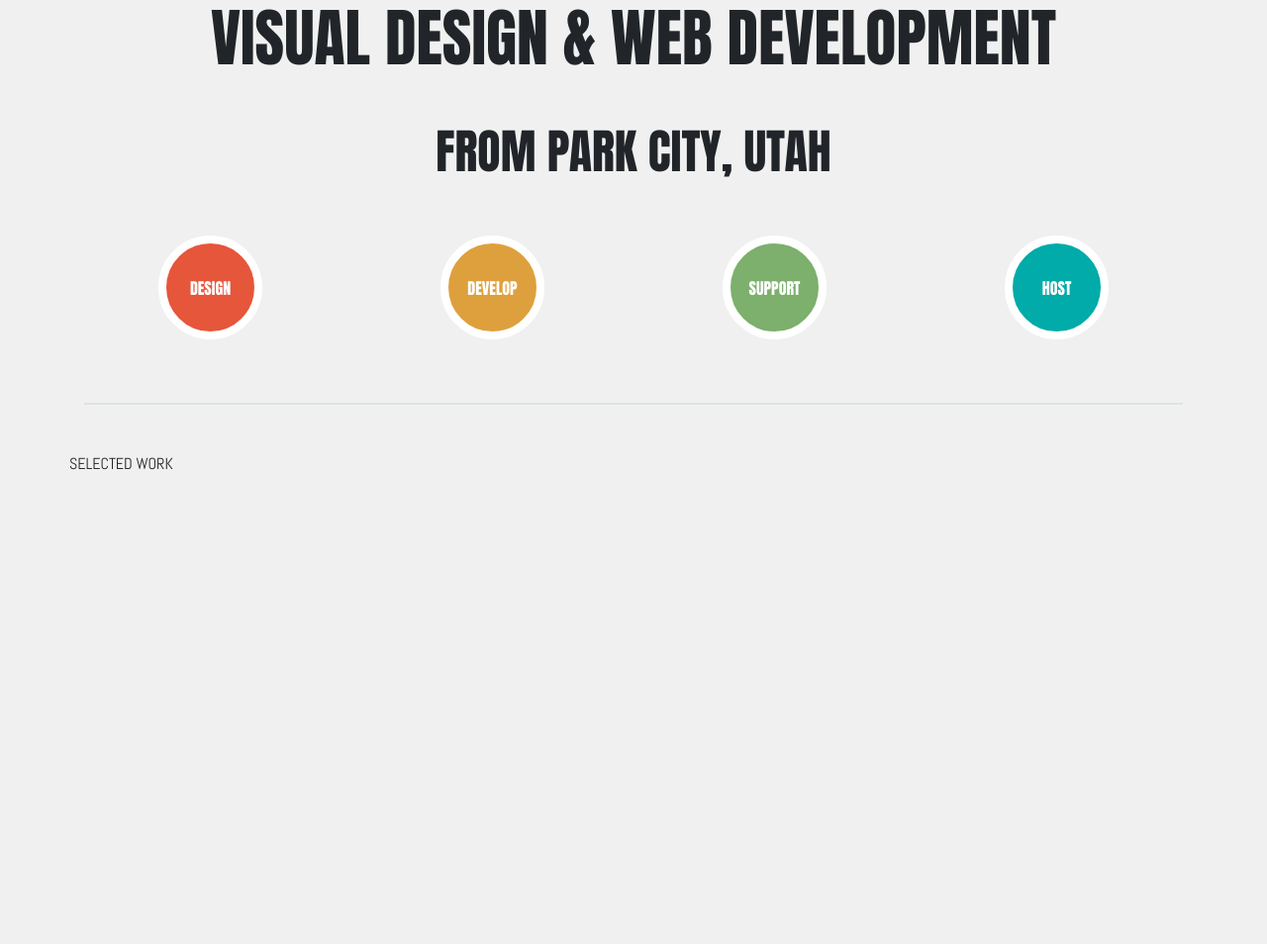
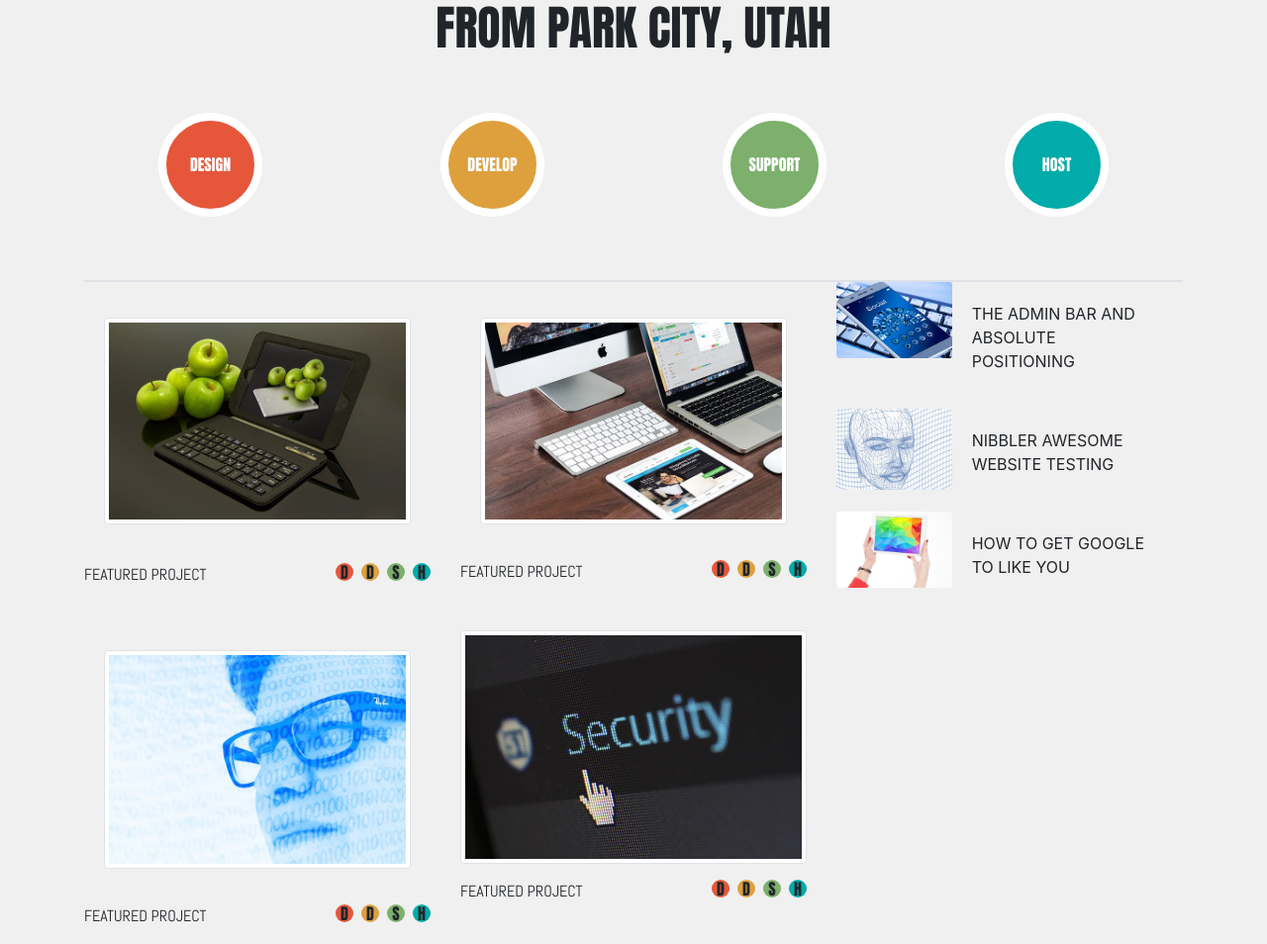
Before and after one commit to baez-mccaleb-ganymede/codeup-design-project, a plain HTML site: page index.html in a window 1280 px wide. Shown: the whole page at 99% size. Before the commit the page ends 800 px from the top, so only its background shows below. Drawn offline with nearby package versions, Linux system fonts and the light colour scheme.

Commit message:
redid some work on the very small and small view

```diff
--- a/index.html
+++ b/index.html
@@ -9,7 +9,7 @@
         <link rel="stylesheet" href="https://stackpath.bootstrapcdn.com/bootstrap/4.2.1/css/bootstrap.min.css" integrity="sha384-GJzZqFGwb1QTTN6wy59ffF1BuGJpLSa9DkKMp0DgiMDm4iYMj70gZWKYbI706tWS" crossorigin="anonymous">
         <link rel="stylesheet" href="css/custom.css">
         <link href="https://fonts.googleapis.com/css?family=Abel|Anton&display=swap" rel="stylesheet">
-        <title>Hello, world!</title>
+        <title>Codeup Design Project</title>
     </head>
     <body>
     <main>
@@ -25,14 +25,12 @@
             <section class="row d-sm-none d-block">
                 <h1 class="col-12 d-flex justify-content-center mb-5">WEB DEVELOPMENT</h1>
             </section>
-            <section class="row d-none d-sm-block">
-                <h1 class="col mb-5 d-flex justify-content-center">VISUAL DESIGN & WEB DEVELOPMENT</h1>
-            </section>
         </div>
         <div class="container">
             <section class="row">
                 <h2 class="col-12 d-flex justify-content-center">FROM PARK CITY, UTAH</h2>
             </section>
+<!--            BIG CIRCLE BUTTONS START-->
             <section class="row my-5">
                 <div class="col-6 col-sm-3 d-flex justify-content-center">
                     <p class="rounded-circle design d-flex align-items-center justify-content-center">DESIGN</p>
@@ -47,17 +45,15 @@
                     <p class="rounded-circle host d-flex align-items-center justify-content-center">HOST</p>
                 </div>
             </section>
+<!--            BIG CIRCLE BUTTONS END-->
             <div class="d-none d-sm-block border"></div>
+<!--            4 BIG CARDS START-->
             <section class="row d-md-none">
                     <p class="card-title mx-auto my-5 select-work">SELECTED WORK</p>
             </section>
-            <section class="row d-none d-md-block">
-                <p class="card-title mt-5 mb-3 select-work">SELECTED WORK</p>
-            </section>
-            <div class="row d-sm-block d-md-none">
-                <section class="row feature-font">
-                    <div class="col-12 col-sm-6 card border-0">
-                        <div class="card-body p-0 my-3">
+            <div class="row">
+                <div class="col-sm-6 col-md-4 card border-0 feature-font">
+                    <div class="card-body my-3">
                         <img src="images/apple-ipad.jpg" class="img-thumbnail" alt="ipad with apples on it">
                     </div>
                     <div class="card-title">
@@ -70,8 +66,8 @@
                         </ul>
                     </div>
                 </div>
-                    <div class="d-none d-sm-block col-sm-6 card border-0">
-                        <div class="card-body p-0 my-3">
+                <div class="d-none d-sm-block col-sm-6 col-md-4 card border-0 feature-font">
+                    <div class="card-body my-3">
                         <img src="images/macbook.jpg" class="img-thumbnail" alt="desk with computer">
                     </div>
                     <div class="card-title">
@@ -84,10 +80,48 @@
                         </ul>
                     </div>
                 </div>
-                </section>
-                <section class="row feature-font">
-                    <div class="d-none d-sm-block col-sm-6 card border-0">
-                        <div class="card-body p-0 my-3">
+<!--                ARTICLE CARDS ON RIGHT SIDE-->
+                <div class="d-none d-sm-block col-sm-6 col-md-4">
+                    <div class="card mb-3 card border-0">
+                        <div class="row no-gutters">
+                            <div class="col-md-4">
+                                <img src="images/mobile-phone.jpg" class="card-img" alt="mobile phone">
+                            </div>
+                            <div class="col-md-8">
+                                <div class="card-body">
+                                    <p class="card-text">THE ADMIN BAR AND ABSOLUTE POSITIONING</p>
+                                </div>
+                            </div>
+                        </div>
+                    </div>
+                    <div class="card mb-3 card border-0">
+                        <div class="row no-gutters">
+                            <div class="col-md-4">
+                                <img src="images/head.jpg" class="card-img" alt="wire face">
+                            </div>
+                            <div class="col-md-8">
+                                <div class="card-body">
+                                    <p class="card-text">NIBBLER AWESOME WEBSITE TESTING</p>
+                                </div>
+                            </div>
+                        </div>
+                    </div>
+                    <div class="card mb-3 card border-0">
+                        <div class="row no-gutters">
+                            <div class="col-md-4">
+                                <img src="images/ipad.jpg" class="card-img" alt="ipad">
+                            </div>
+                            <div class="col-md-8">
+                                <div class="card-body">
+                                    <p class="card-text">HOW TO GET GOOGLE TO LIKE YOU</p>
+                                </div>
+                            </div>
+                        </div>
+                    </div>
+                </div>
+<!--                ARTICLE CARDS ON RIGHT SIDE END-->
+                <div class="d-none d-sm-block col-sm-6 col-md-4 card border-0 feature-font">
+                    <div class="card-body my-3">
                         <img src="images/man.jpg" class="img-thumbnail" alt="guy with glasses">
                     </div>
                     <div class="card-title">
@@ -100,7 +134,7 @@
                         </ul>
                     </div>
                 </div>
-                    <div class="d-none d-sm-block col-sm-6 card border-0">
+                <div class="d-none d-sm-block col-sm-6 col-md-4 card border-0 feature-font">
                     <div class="card-body p-0 my-3">
                         <img src="images/security.jpg" class="img-thumbnail" alt="security text">
                     </div>
@@ -114,8 +148,8 @@
                         </ul>
                     </div>
                 </div>
-                </section>
             </div>
+<!--            4 BIG CARDS END-->
         </div>
     </main>
 
```
Lines whose indentation alone changed are shown as unchanged.
